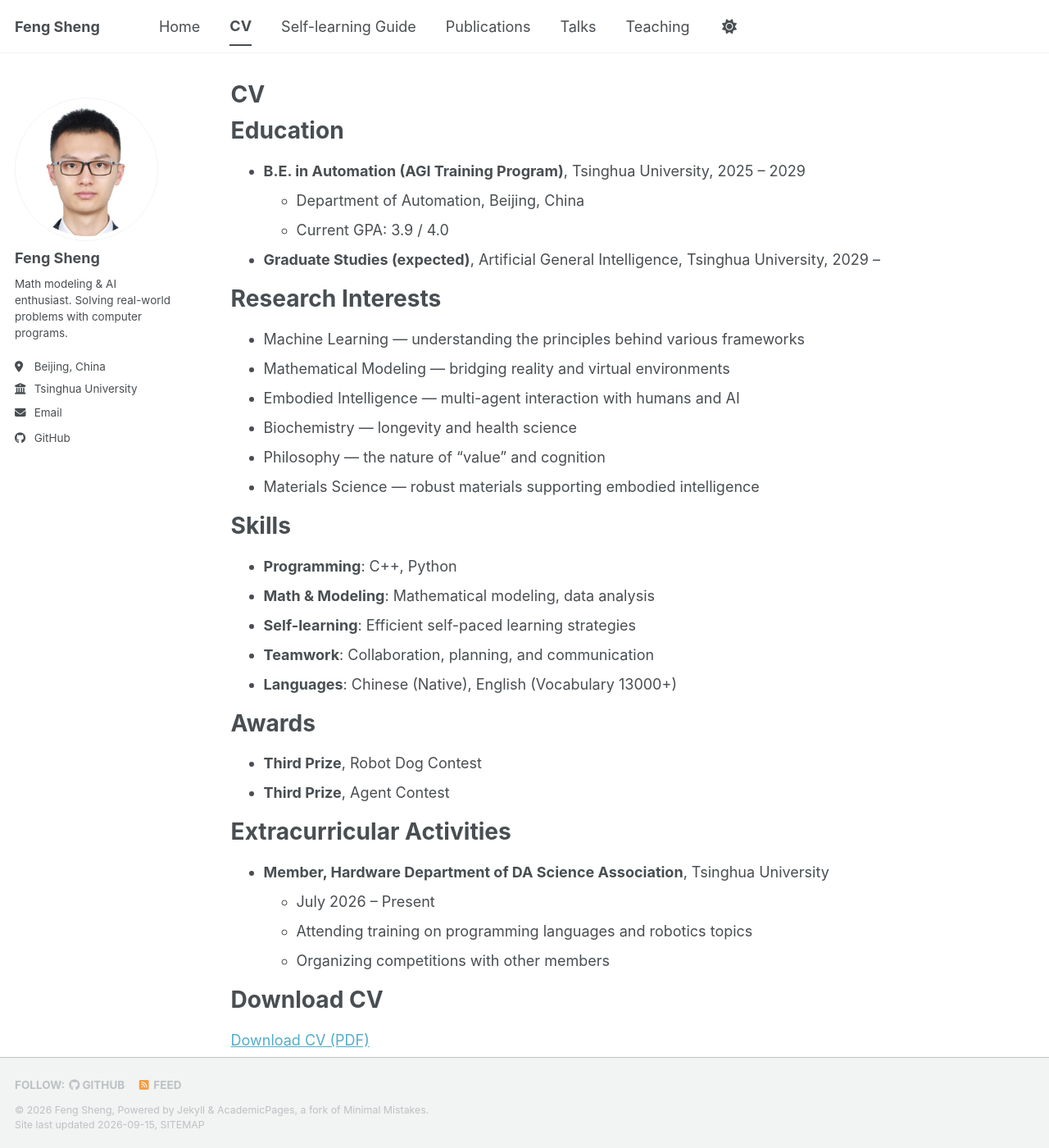
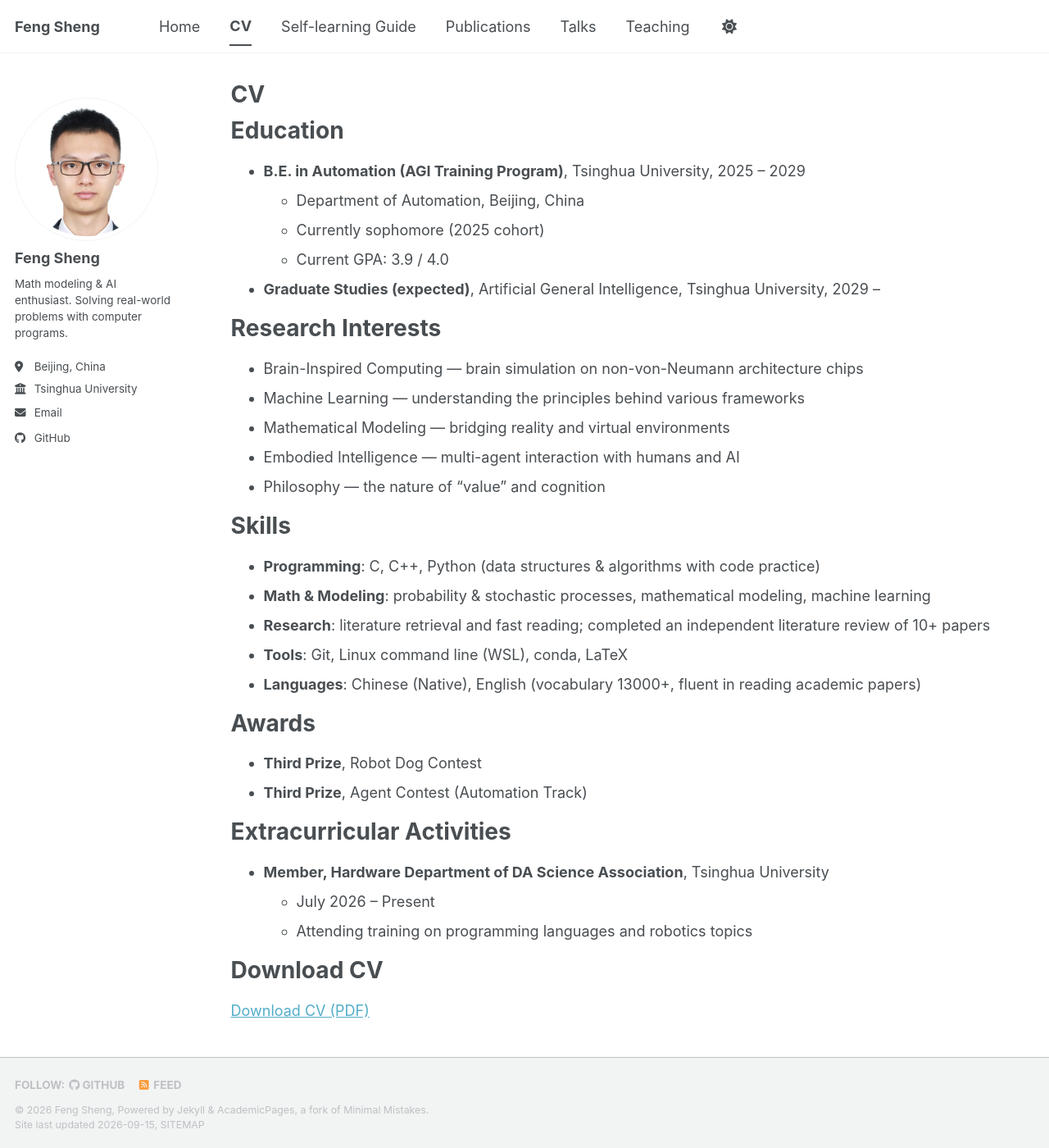
Before and after one commit to HZDWYZWDBLZS/HZDWYZWDBLZS.github.io, a Jekyll site: the page built from _pages/cv.md, in a window 1280 px wide and 1400 px high. Shown: the whole window at 82% size. Built offline with Jekyll 4.4.1, drawn with Linux system fonts in a browser that asks for light colours; a style sheet for code colours, icons or effects is not loaded.

Commit message:
更新CV：同步最新技能与研究方向，修正学号

```diff
--- a/_pages/cv.md
+++ b/_pages/cv.md
@@ -13,38 +13,37 @@ Education
 ======
 * **B.E. in Automation (AGI Training Program)**, Tsinghua University, 2025 -- 2029
   * Department of Automation, Beijing, China
+  * Currently sophomore (2025 cohort)
   * Current GPA: 3.9 / 4.0
 
 * **Graduate Studies (expected)**, Artificial General Intelligence, Tsinghua University, 2029 --
 
 Research Interests
 ======
+* Brain-Inspired Computing — brain simulation on non-von-Neumann architecture chips
 * Machine Learning — understanding the principles behind various frameworks
 * Mathematical Modeling — bridging reality and virtual environments
 * Embodied Intelligence — multi-agent interaction with humans and AI
-* Biochemistry — longevity and health science
 * Philosophy — the nature of "value" and cognition
-* Materials Science — robust materials supporting embodied intelligence
 
 Skills
 ======
-* **Programming**: C++, Python
-* **Math & Modeling**: Mathematical modeling, data analysis
-* **Self-learning**: Efficient self-paced learning strategies
-* **Teamwork**: Collaboration, planning, and communication
-* **Languages**: Chinese (Native), English (Vocabulary 13000+)
+* **Programming**: C, C++, Python (data structures & algorithms with code practice)
+* **Math & Modeling**: probability & stochastic processes, mathematical modeling, machine learning
+* **Research**: literature retrieval and fast reading; completed an independent literature review of 10+ papers
+* **Tools**: Git, Linux command line (WSL), conda, LaTeX
+* **Languages**: Chinese (Native), English (vocabulary 13000+, fluent in reading academic papers)
 
 Awards
 ======
 * **Third Prize**, Robot Dog Contest
-* **Third Prize**, Agent Contest
+* **Third Prize**, Agent Contest (Automation Track)
 
 Extracurricular Activities
 ======
 * **Member, Hardware Department of DA Science Association**, Tsinghua University
   * July 2026 -- Present
   * Attending training on programming languages and robotics topics
-  * Organizing competitions with other members
 
 Download CV
 ======
```
Also changed, not shown: 1 other file.
